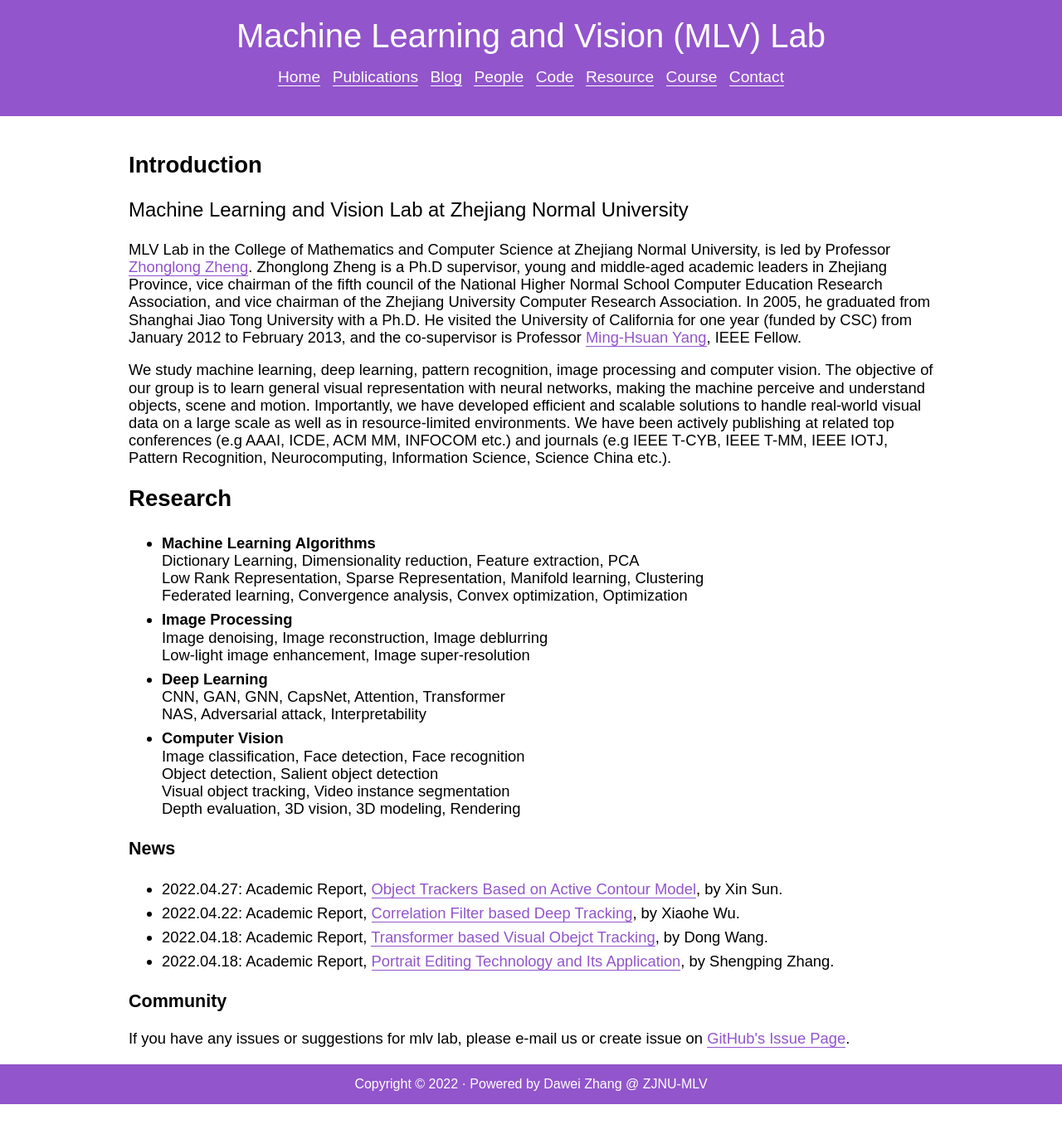
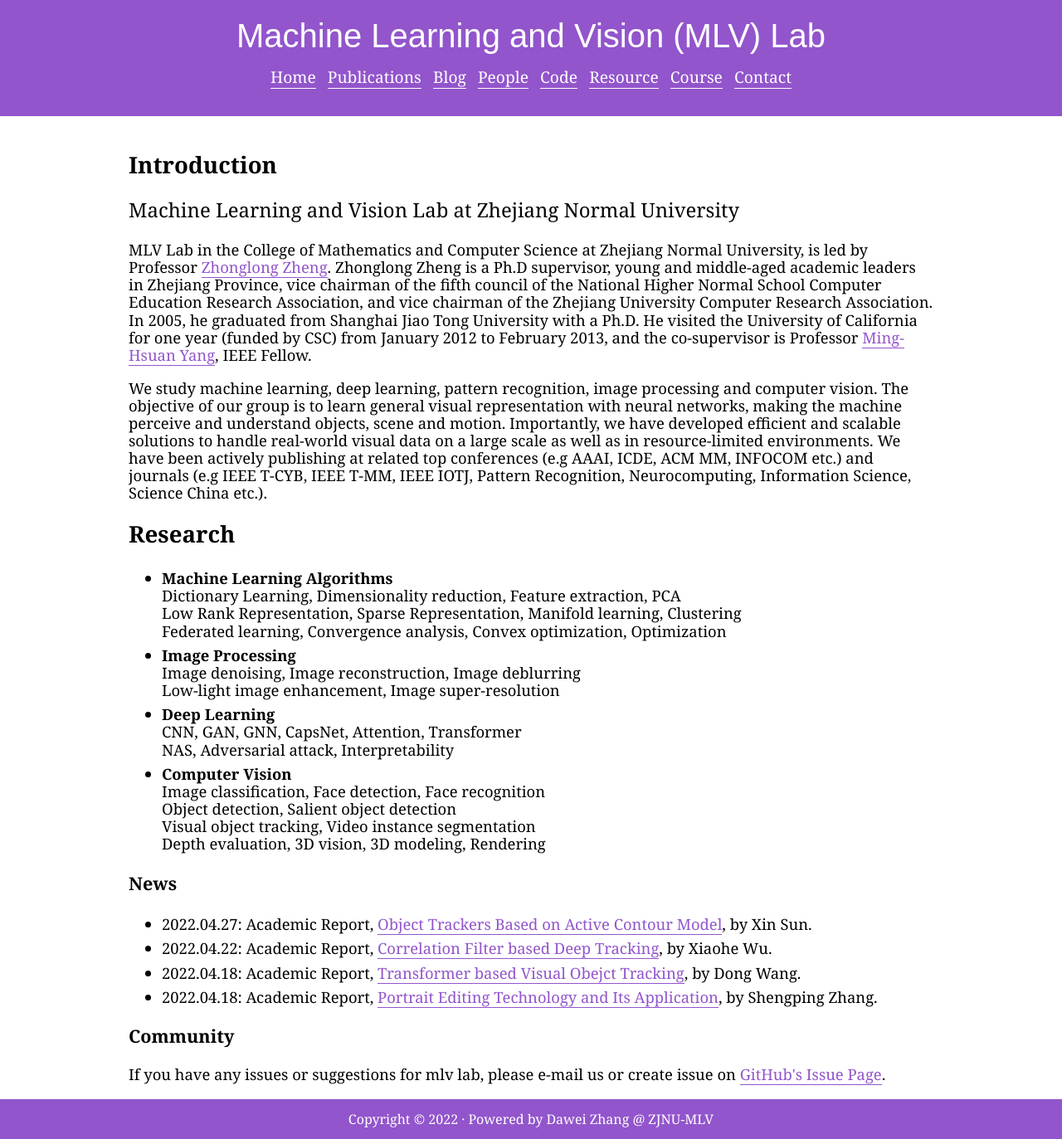
Before and after one commit to ZJNU-MLV-Lab/ZJNU-MLV-Lab.github.io, a Jekyll site: the page built from index.html, in a window 1280 px wide. Shown: the whole page at 83% size. Built offline with Jekyll 4.4.1, drawn with Linux system fonts in a browser that asks for light colours; nearby versions of some CDN libraries; some web fonts are replaced; before the commit the page ends 1331 px from its top, so only the background shows below that.

Commit message:
Update styles.css

```diff
--- a/assets/css/styles.css
+++ b/assets/css/styles.css
@@ -2,7 +2,7 @@
 @import url('https://fonts.googleapis.com/css?family=Raleway:300,400,700');
 
 body {
-    font-family: 'Arial', sans-serif;
+    font-family: Georgia, sans-serif;
     font-weight: normal;
 }
 
@@ -16,7 +16,7 @@ header {
 header > h1 {
     margin: 0;
     color: #FFF;
-    font-family: "Arial" !important;
+    font-family: Arial !important;
     text-align: center;
     font-size: 2.5em;
     font-weight: normal;
```
